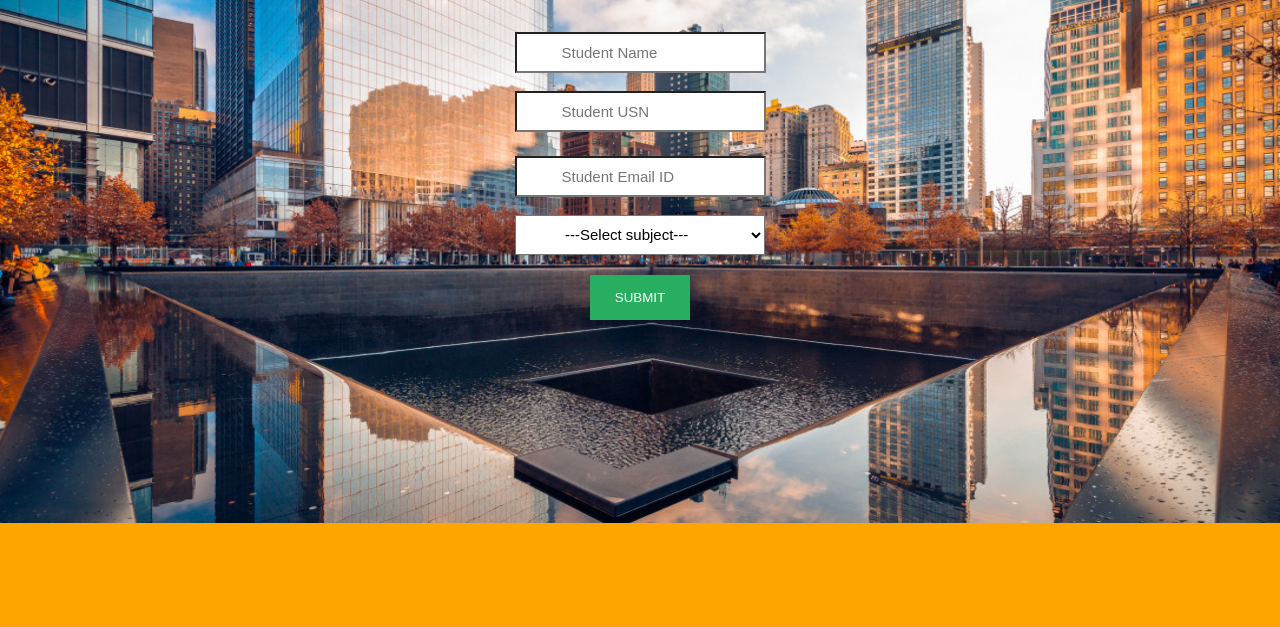
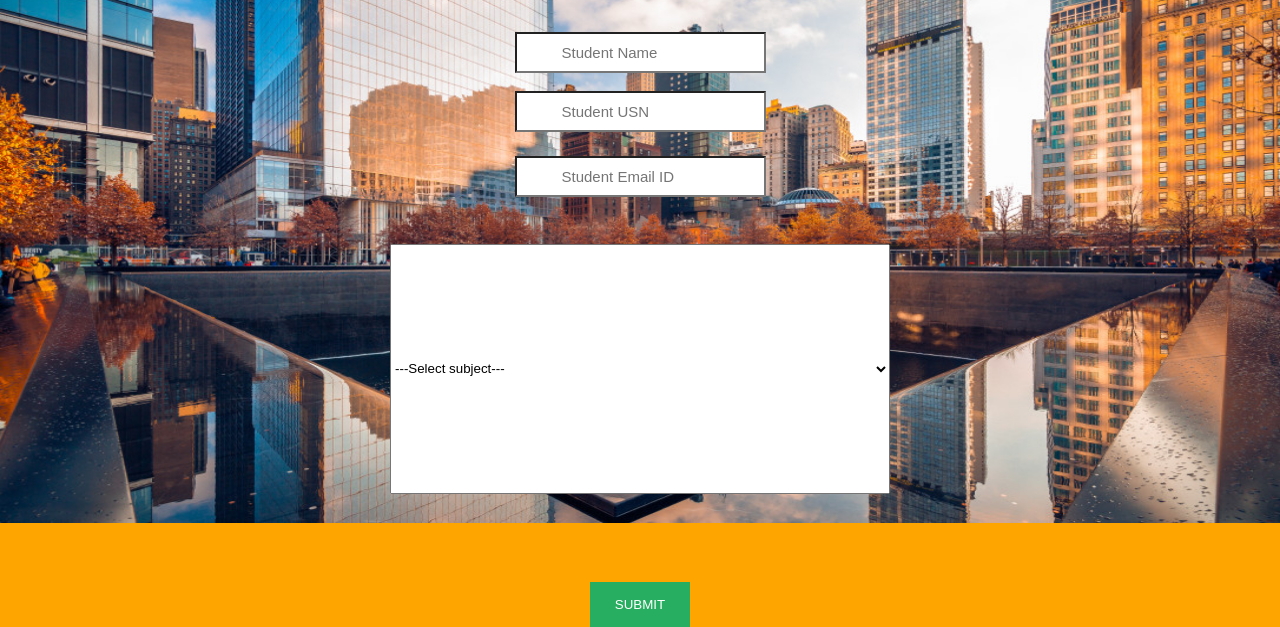
Before and after one commit to SXD390/ProjectPortal, a PHP site: page /student.php in a window 1280 px wide. Shown: the part 197-824 px from the top of the page. Before the commit the page ends 720 px from the top, so only its background shows below. Run offline with PHP 8.4, Linux system fonts and the light colour scheme; data comes from the database, SQL or seed files in the repository.

Commit message:
Select Tag

```diff
--- a/css/studentstyle.css
+++ b/css/studentstyle.css
@@ -64,5 +64,5 @@ input[type="password"]{
 }
 select {
 	width: 500px;
-
+	height: 250px;
 }
--- a/student.php
+++ b/student.php
@@ -13,6 +13,7 @@
 	<div class="container">
 		<h1>Welcome to Student Portal</h1><br><br><br><br>
 		<img src="img/img.png"/>
+
 		<form method="POST" action ="modules/verify_login.php" id="form">
 			<div class="form-input">
 				<input type="text" name="name" placeholder="Student Name"/>
@@ -30,16 +31,16 @@
 						$Available_projects = mysqli_query(  $conn,$query );
 
 				?>
-                <select name="project" class="list">
-					<option>---Select subject---</option>
+					<br><br>
+					<select name="project" class="form-control" onfocus='this.size=8;' onblur='this.size=1;' onchange='this.size=1; this.blur();'>
+						<option>---Select subject---</option>
 
-						<?php while($subjectData = mysqli_fetch_array($Available_projects)){ ?>
+							<?php while($subjectData = mysqli_fetch_array($Available_projects)){ ?>
 
-						<option value="<?php echo $subjectData['project_name'];?>"> <?php echo $subjectData['project_name'];?> </option>
+							<option value="<?php echo $subjectData['project_name'];?>"> <?php echo $subjectData['project_name'];?> </option>
 
-						<?php }?>
-                </select> <br>
-
+							<?php }?>
+					</select> <br><br><br><br><br>
 				<input type="submit" class="btn-login" type="submit" value="SUBMIT" />
 		</form>
 	</div>
```
